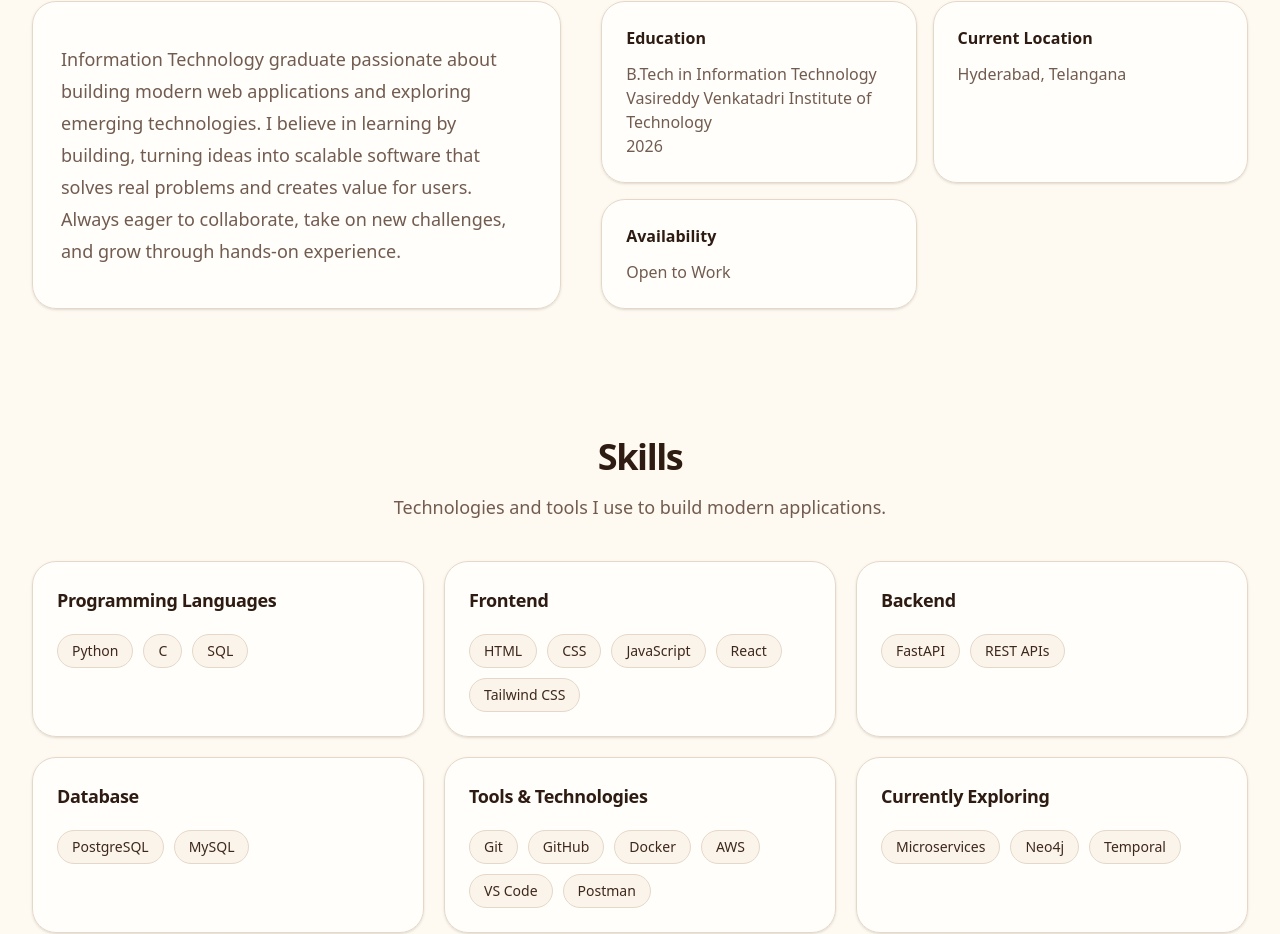
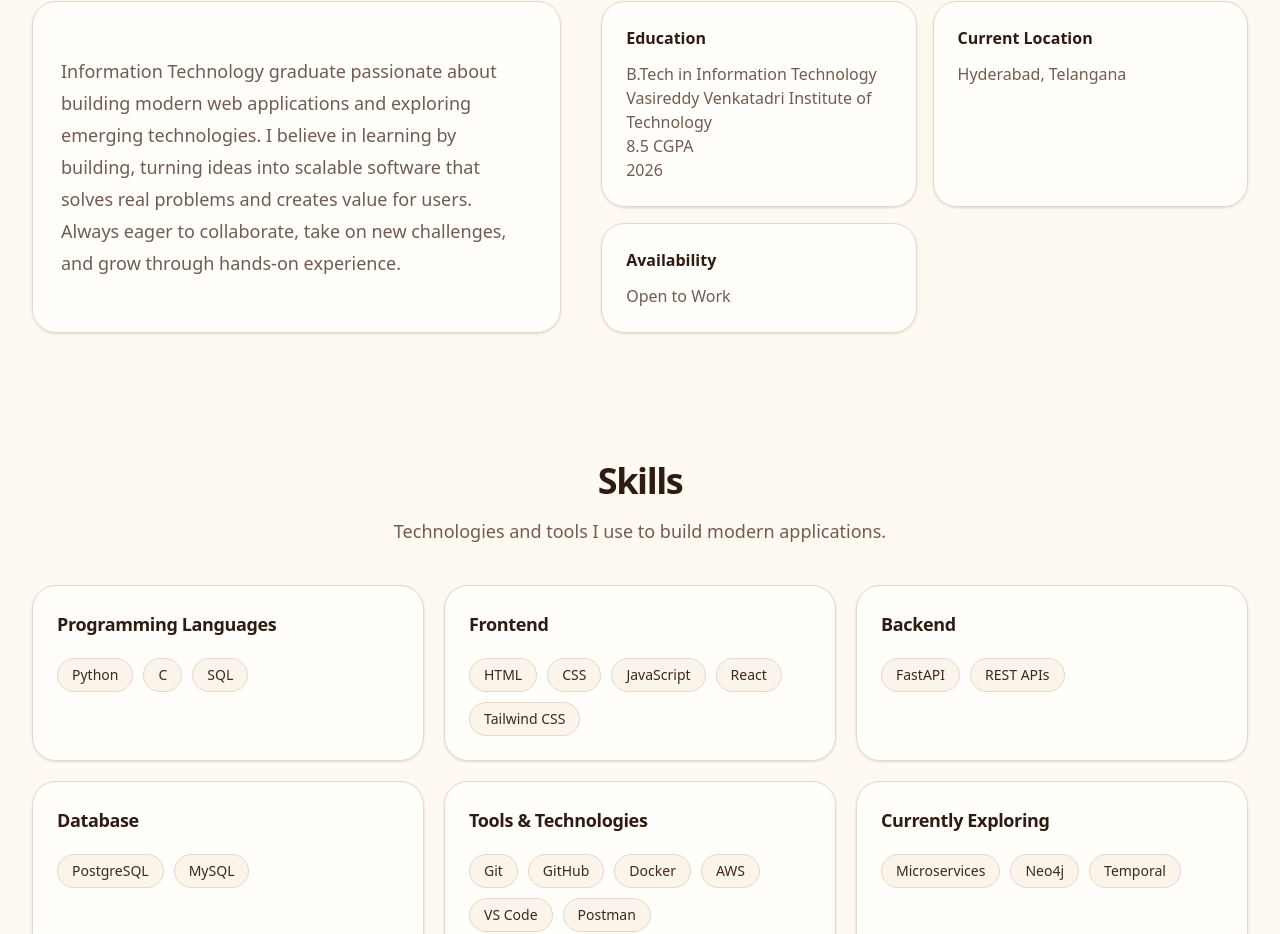
Before and after one commit to Nithyaa11/software-portfolio, a React (Vite) app: page / in a window 1280 px wide. Shown: the part 1016-1950 px from the top of the page. Built offline with nearby package versions, Linux system fonts and the light colour scheme.

Commit message:
minor change in adding cgpa

```diff
--- a/src/components/sections/About.tsx
+++ b/src/components/sections/About.tsx
@@ -30,7 +30,7 @@ function About() {
             </p>
 
             <p className="text-muted-foreground">
-              {profile.gpa}
+              {profile.cgpa}
             </p>
 
             <p className="text-muted-foreground">
```
